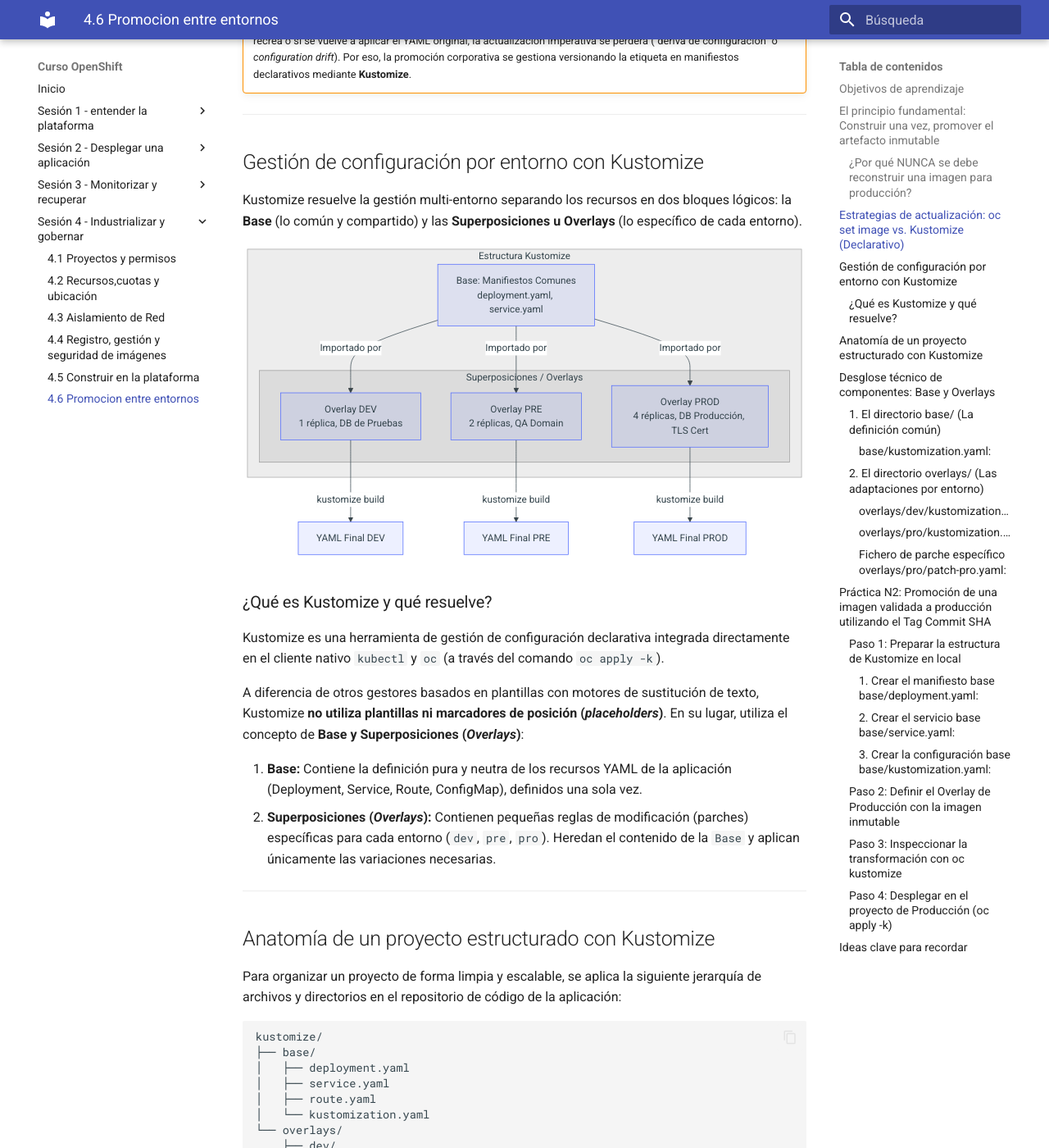
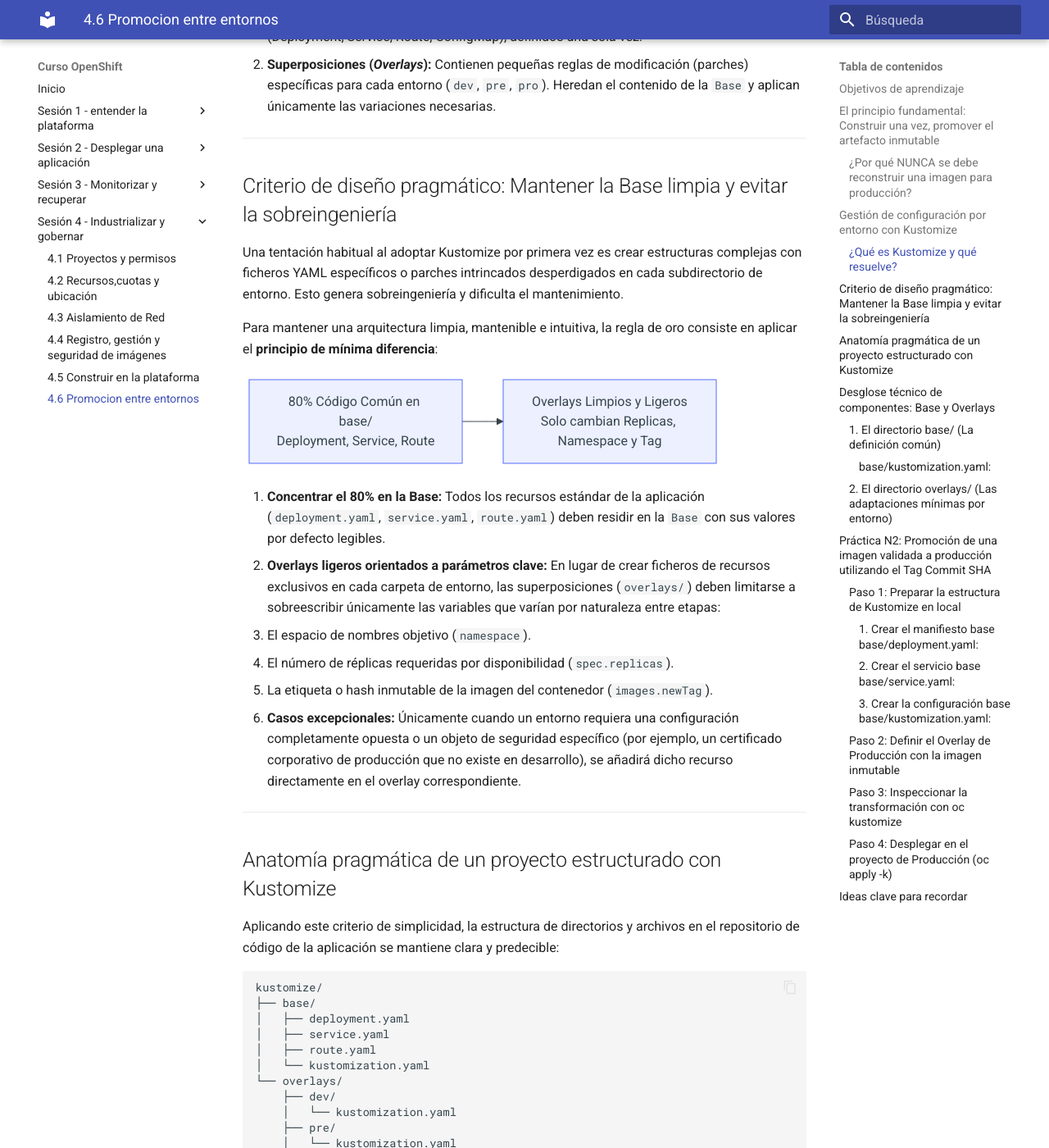
Before and after one commit to ieftraining/curso-openshift, an MkDocs documentation site: the page built from docs/sesion4/4.6 Promocion entre entornos.md, in a window 1280 px wide and 1400 px high, scrolled down 2595 px. Shown: the whole window at 82% size. Built offline with MkDocs 1.6.1 and Material for MkDocs 9.7.7, drawn with Linux system fonts in a browser that asks for light colours; some of the changed text lies outside the part shown.

Commit message:
Add files via upload

````diff
--- a/docs/sesion4/4.6 Promocion entre entornos.md
+++ b/docs/sesion4/4.6 Promocion entre entornos.md
@@ -1,4 +1,4 @@
-# 4.6 Promoción entre entornos: principio de construir una vez y promover el artefacto inmutable. Diferenciación de oc set image como mecanismo de promoción frente al cambio técnico local; gestión de configuración por entorno con Kustomize (base y superposiciones) ★
+# 4.6 Promoción entre entornos: principio de construir una vez y promover el artefacto inmutable. Gestión de configuración por entorno con Kustomize (base y superposiciones) ★
 
 ## Objetivos de aprendizaje
 
@@ -6,9 +6,9 @@
 
 - Comprender el principio fundamental de la **inmutabilidad del artefacto**: construir la imagen una sola vez y promover exactamente el mismo binario validado entre entornos.
 - Justificar técnicamente por qué reconstruir código en cada entorno invalida las pruebas de calidad y vulnera los principios de entrega continua en entornos corporativos.
-- Diferenciar el uso imperativo de `oc set image` como mecanismo puntual de actualización frente a la gestión declarativa y trazable con **Kustomize**.
-- Diseñar y estructurar la gestión de configuración multi-entorno utilizando **Kustomize** mediante el patrón de **Base y Superposiciones (*Overlays*)**.
-- Aplicar parches declarativos para adaptar recursos (variables de entorno, réplicas, cuotas y nombres de dominio) a cada etapa del ciclo de vida (`dev`, `pre`, `pro`) sin duplicar manifiestos YAML.
+- Diseñar y estructurar la gestión de configuración multi-entorno utilizando **Kustomize** mediante el patrón pragmático de **Base y Superposiciones (*Overlays*)**.
+- Aplicar el principio de simplicidad (*KISS*) en Kustomize, colocando en la Base el 80% del código común y limitando los parches a variaciones indispensables (réplicas, namespaces y tags de imagen).
+- Aplicar parches declarativos para adaptar recursos a cada etapa del ciclo de vida (`dev`, `pre`, `pro`) sin duplicar manifiestos YAML innecesariamente.
 - Ejecutar una práctica de promoción promoviendo exactamente la misma imagen validada por su tag inmutable de Git Commit SHA al entorno de producción utilizando Kustomize.
 
 ---
@@ -46,41 +46,21 @@
 
 ---
 
-## Estrategias de actualización: `oc set image` vs. Kustomize (Declarativo)
-
-A la hora de actualizar la versión de una imagen en un entorno, existen dos enfoques técnicos con propósitos muy distintos:
-
-| Criterio | `oc set image` (Imperativo / Imperfecto) | Kustomize / GitOps (Declarativo / Recomendado) |
-| :--- | :--- | :--- |
-| **Enfoque** | Imperativo (orden directa a la API de OpenShift) | Declarativo (definición del estado deseado en Git) |
-| **Persistencia** | Se aplica solo en el clúster vivo; no queda reflejado en el repositorio Git | Queda registrado en el archivo `kustomization.yaml` mediante un commit |
-| **Uso principal** | Pruebas rápidas, parches de emergencia o llamadas desde pipelines scripts | Gestión de la configuración corporativa multi-entorno |
-| **Trazabilidad** | Baja (requiere auditar eventos del clúster) | Alta (historial de commits en Git) |
-| **Recuperación (Rollback)** | Manual mediante `oc rollout undo` | Revertir el commit en Git y reaplicar con `oc apply -k` |
-
-```bash
-# Ejemplo de actualización imperativa puntual (no declarativa):
-oc set image deployment/demo-formacion demo-formacion=docker.io/ieftraining/demo-formacion:7f3a9b1 -n angel-cuaresma-alons-pro
-```
-
-!!! warning "Cuándo evitar `oc set image` en producción"
-    Aunque `oc set image` es muy útil para automatizar cambios rápidos dentro de una Pipeline CI/CD, si el clúster se recrea o si se vuelve a aplicar el YAML original, la actualización imperativa se perderá ("deriva de configuración" o *configuration drift*). Por eso, la promoción corporativa se gestiona versionando la etiqueta en manifiestos declarativos mediante **Kustomize**.
-
----
-
 ## Gestión de configuración por entorno con Kustomize
 
-Kustomize resuelve la gestión multi-entorno separando los recursos en dos bloques lógicos: la **Base** (lo común y compartido) y las **Superposiciones u Overlays** (lo específico de cada entorno).
+Si la imagen del contenedor es inmutable y no debe ser reconstruida para cada entorno, nos enfrentamos a un reto operativo: *¿Cómo adaptamos los puertos, el número de réplicas, las variables de entorno, las rutas DNS o las URLs de la base de datos para Desarrollo, Preproducción y Producción sin modificar la base común?*
+
+La respuesta nativa en Kubernetes y OpenShift es **Kustomize**.
 
 ```mermaid
 flowchart TD
     subgraph Estructura Kustomize
-        B[Base: Manifiestos Comunes<br>deployment.yaml, service.yaml]
+        B[Base: Manifiestos Comunes<br>deployment.yaml, service.yaml, route.yaml]
 
         subgraph Superposiciones / Overlays
-            O1[Overlay DEV<br>1 réplica, DB de Pruebas]
-            O2[Overlay PRE<br>2 réplicas, QA Domain]
-            O3[Overlay PROD<br>4 réplicas, DB Producción, TLS Cert]
+            O1[Overlay DEV<br>1 réplica, namespace dev]
+            O2[Overlay PRE<br>2 réplicas, namespace pre]
+            O3[Overlay PROD<br>3 réplicas, image tag SHA, namespace pro]
         end
     end
 
@@ -104,9 +84,29 @@
 
 ---
 
-## Anatomía de un proyecto estructurado con Kustomize
+## Criterio de diseño pragmático: Mantener la Base limpia y evitar la sobreingeniería
 
-Para organizar un proyecto de forma limpia y escalable, se aplica la siguiente jerarquía de archivos y directorios en el repositorio de código de la aplicación:
+Una tentación habitual al adoptar Kustomize por primera vez es crear estructuras complejas con ficheros YAML específicos o parches intrincados desperdigados en cada subdirectorio de entorno. Esto genera sobreingeniería y dificulta el mantenimiento.
+
+Para mantener una arquitectura limpia, mantenible e intuitiva, la regla de oro consiste en aplicar el **principio de mínima diferencia**:
+
+```mermaid
+flowchart LR
+    A[80% Código Común en base/<br>Deployment, Service, Route] --> B[Overlays Limpios y Ligeros<br>Solo cambian Replicas, Namespace y Tag]
+```
+
+1. **Concentrar el 80% en la Base:** Todos los recursos estándar de la aplicación (`deployment.yaml`, `service.yaml`, `route.yaml`) deben residir en la `Base` con sus valores por defecto legibles.
+2. **Overlays ligeros orientados a parámetros clave:** En lugar de crear ficheros de recursos exclusivos en cada carpeta de entorno, las superposiciones (`overlays/`) deben limitarse a sobreescribir únicamente las variables que varían por naturaleza entre etapas:
+   - El espacio de nombres objetivo (`namespace`).
+   - El número de réplicas requeridas por disponibilidad (`spec.replicas`).
+   - La etiqueta o hash inmutable de la imagen del contenedor (`images.newTag`).
+3. **Casos excepcionales:** Únicamente cuando un entorno requiera una configuración completamente opuesta o un objeto de seguridad específico (por ejemplo, un certificado corporativo de producción que no existe en desarrollo), se añadirá dicho recurso directamente en el overlay correspondiente.
+
+---
+
+## Anatomía pragmática de un proyecto estructurado con Kustomize
+
+Aplicando este criterio de simplicidad, la estructura de directorios y archivos en el repositorio de código de la aplicación se mantiene clara y predecible:
 
 ```text
 kustomize/
@@ -117,15 +117,11 @@
 │   └── kustomization.yaml
 └── overlays/
     ├── dev/
-    │   ├── kustomization.yaml
-    │   └── configmap-dev.yaml
+    │   └── kustomization.yaml
     ├── pre/
-    │   ├── kustomization.yaml
-    │   └── patch-replicas.yaml
+    │   └── kustomization.yaml
     └── pro/
-        ├── kustomization.yaml
-        ├── patch-pro.yaml
-        └── route-pro.yaml
+        └── kustomization.yaml
 ```
 
 ---
@@ -133,11 +129,11 @@
 ## Desglose técnico de componentes: Base y Overlays
 
 ### 1. El directorio `base/` (La definición común)
-La base contiene los manifiestos estándar de la aplicación (como `deployment.yaml`, `service.yaml`, etc.) escritos en su forma más pura y neutra.
+La base contiene los manifiestos estándar de la aplicación escritos en su forma más pura.
 - **Características técnicas:**
-  - No incluyen valores acoplados a ningún entorno (no especifican un `namespace` concreto, ni nombres con sufijos de entorno, ni recursos específicos de producción).
-  - Actúan como el modelo estándar que cualquier entorno utilizará como punto de partida.
-- **El archivo `kustomization.yaml` de la base:** Funciona como un índice que simplemente lista qué ficheros componen esa base para que Kustomize sepa qué recursos debe leer.
+  - No incluyen valores acoplados a ningún entorno (no especifican un `namespace` concreto, ni recursos desproporcionados).
+  - Sirven como plantilla común única para todo el ciclo de vida.
+- **El archivo `kustomization.yaml` de la base:** Declara qué ficheros componen la base común para que Kustomize los registre.
 
 #### `base/kustomization.yaml`:
 ```yaml
@@ -152,34 +148,29 @@
 
 ---
 
-### 2. El directorio `overlays/` (Las adaptaciones por entorno)
-Los *overlays* son subdirectorios creados específicamente para cada etapa del ciclo de vida (`dev`, `pre`, `pro`). En lugar de duplicar todo el código, cada overlay contiene únicamente las diferencias o **parches** que aplican a ese entorno en particular.
+### 2. El directorio `overlays/` (Las adaptaciones mínimas por entorno)
 
-* **Overlay de Desarrollo (`overlays/dev/`):**
-  - Define el espacio de nombres de pruebas (`namespace: angel-cuaresma-alons-dev`).
-  - Añade prefijos a los nombres de los recursos (ej. `namePrefix: dev-`) para evitar colisiones si conviven varias versiones en el mismo clúster.
-  - Modifica propiedades puntuales mediante parches directos, como reducir las réplicas del Deployment a `1` para ahorrar recursos de cómputo.
+Cada subdirectorio de entorno hereda la base completa y se limita a declarar los parches imprescindibles sin necesidad de duplicar ni crear manifiestos innecesarios.
 
-#### `overlays/dev/kustomization.yaml`:
+* **Overlay de Desarrollo (`overlays/dev/kustomization.yaml`):**
+  Ajusta el espacio de nombres de pruebas, añade una etiqueta organizativa y fija las réplicas a `1` para minimizar el consumo de recursos en el clúster.
+
 ```yaml
 apiVersion: kustomize.config.k8s.io/v1beta1
 kind: Kustomization
 
-# Define el espacio de nombres de destino
+# Define el espacio de nombres de destino en desarrollo
 namespace: angel-cuaresma-alons-dev
 
-# Apunta a la definición común neutra
+# Apunta a la definición común neutra de la base
 resources:
   - ../../base
-
-# Inyecta un sufijo o prefijo a los nombres para evitar colisiones
-namePrefix: dev-
 
 # Aplica etiquetas comunes a todos los objetos creados
 commonLabels:
   environment: development
 
-# Parches rápidos sobre los recursos base
+# Parche conciso sobre el recurso base
 patches:
   - target:
       kind: Deployment
@@ -190,18 +181,17 @@
         value: 1
 ```
 
-* **Overlay de Producción (`overlays/pro/`):**
-  - Define el espacio de nombres productivo (`namespace: angel-cuaresma-alons-pro`).
-  - Sobrescribe de forma declarativa la imagen del contenedor utilizando la etiqueta inmutable de commit SHA (mediante la directiva `images:`).
-  - Aplica parches estructurados (en ficheros independientes como `patch-pro.yaml`) para escalar las réplicas a un número mayor (ej. `replicas: 3`) y ajustar los recursos de CPU y memoria requeridos por la aplicación.
+* **Overlay de Producción (`overlays/pro/kustomization.yaml`):**
+  Establece el espacio de nombres productivo, eleva la disponibilidad a `3` réplicas y actualiza la imagen a la versión validada identificada por su Git Commit SHA (`7f3a9b1`).
 
-#### `overlays/pro/kustomization.yaml`:
 ```yaml
 apiVersion: kustomize.config.k8s.io/v1beta1
 kind: Kustomization
 
+# Define el espacio de nombres objetivo en producción
 namespace: angel-cuaresma-alons-pro
 
+# Importa el 100% de los recursos definidos en la base
 resources:
   - ../../base
 
@@ -209,35 +199,20 @@
   environment: production
   tier: frontend
 
-# Sobrescribe la imagen base utilizando la etiqueta inmutable de commit SHA
+# Reemplaza de forma declarativa el tag de la imagen por la versión inmutable homologada
 images:
   - name: docker.io/ieftraining/demo-formacion
     newTag: 7f3a9b1
 
-# Aplica parches detallados declarados en archivos independientes
+# Ajusta el nivel de réplicas para alta disponibilidad en Producción
 patches:
-  - path: patch-pro.yaml
-```
-
-#### Fichero de parche específico `overlays/pro/patch-pro.yaml`:
-```yaml
-apiVersion: apps/v1
-kind: Deployment
-metadata:
-  name: demo-formacion
-spec:
-  replicas: 3
-  template:
-    spec:
-      containers:
-        - name: demo-formacion
-          resources:
-            requests:
-              cpu: "200m"
-              memory: "256Mi"
-            limits:
-              cpu: "1"
-              memory: "512Mi"
+  - target:
+      kind: Deployment
+      name: demo-formacion
+    patch: |-
+      - op: replace
+        path: /spec/replicas
+        value: 3
 ```
 
 ---
@@ -402,9 +377,8 @@
 !!! tip "Resumen"
     - **Inmutabilidad del artefacto:** La imagen del contenedor se construye una sola vez y se promueve entre entornos sin volver a compilar el código.
     - **Prohibido reconstruir para producción:** Reconstruir la imagen invalida las pruebas de calidad previas y rompe el determinismo del binario.
-    - **Diferencia técnica:** `oc set image` realiza un cambio imperativo e inmediato en el clúster, mientras que **Kustomize** ofrece un control declarativo, versionado y trazable en Git.
     - Usa siempre el **Git Commit SHA** como etiqueta inmutable para identificar las versiones homologadas que se promocionan a producción.
     - **Kustomize** gestiona las diferencias entre entornos separando los recursos comunes en una **Base** y aplicando modificaciones mediante **Superposiciones (*Overlays*)**, evitando la duplicación de código YAML.
-    - Los **overlays** (`dev`, `pre`, `pro`) heredan de la base e introducen parches específicos de configuración, namespace, réplicas y etiquetas.
+    - **Principio de simplicidad:** La Base debe alojar la mayoría del código común (`deployment`, `service`, `route`), limitando los overlays a modificar exclusivamente parámetros como réplicas, namespaces y tags de imagen.
     - La directiva **`images`** dentro del `kustomization.yaml` de un overlay permite actualizar la versión del contenedor de forma declarativa sin alterar los manifiestos base.
     - La ejecución de **`oc apply -k`** procesa la carpeta de Kustomize y aplica las transformaciones de forma atómica y declarativa sobre la API de OpenShift.
````
